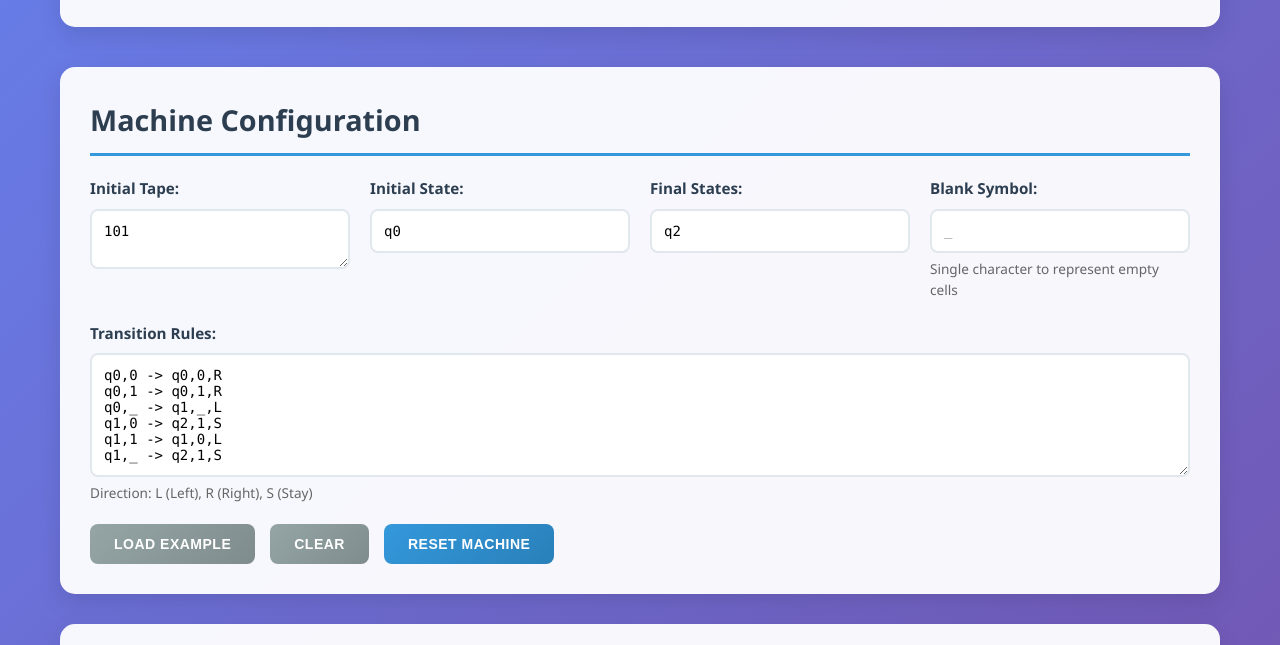
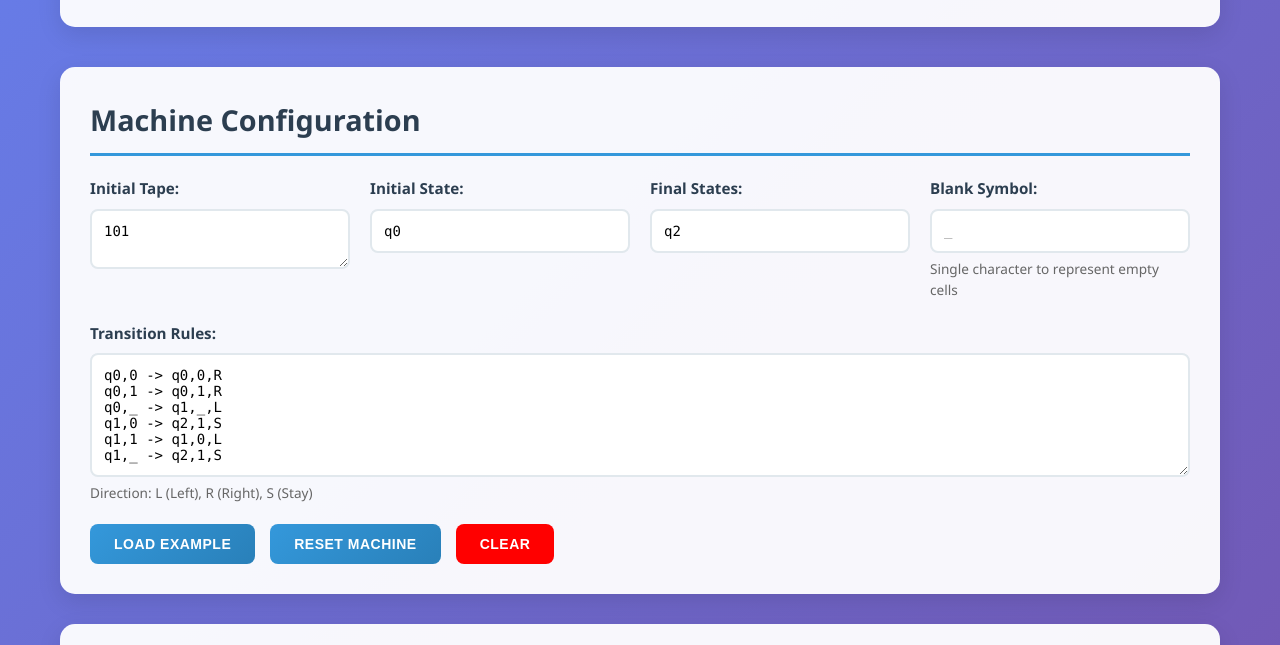
Before and after one commit to EvalVis/TuringMachine, a website with bundled scripts: page index.html in a window 1280 px wide. Shown: the part 155-800 px from the top of the page. Built offline with nearby package versions, Linux system fonts and the light colour scheme.

Commit message:
Improve visuals

```diff
--- a/index.css
+++ b/index.css
@@ -160,8 +160,8 @@ section h3 {
     color: white;
 }
 
-.btn-secondary {
-    background: linear-gradient(135deg, #95a5a6, #7f8c8d);
+.btn-danger {
+    background: linear-gradient(135deg, #ff0000, #ff0000);
     color: white;
 }
 
--- a/index.html
+++ b/index.html
@@ -49,9 +49,9 @@
                 </div>
 
                 <div class="button-group">
-                    <button id="load-example" class="btn btn-secondary">Load Example</button>
-                    <button id="clear-btn" class="btn btn-secondary">Clear</button>
+                    <button id="load-example" class="btn btn-primary">Load Example</button>
                     <button id="reset-btn" class="btn btn-primary">Reset Machine</button>
+                    <button id="clear-btn" class="btn btn-danger">Clear</button>
                 </div>
             </section>
             <section class="visualization-section">
```
